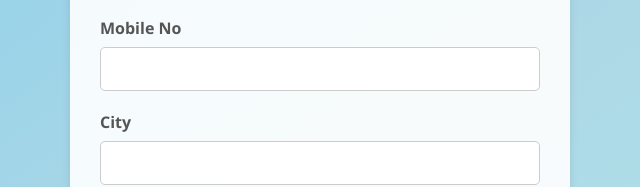
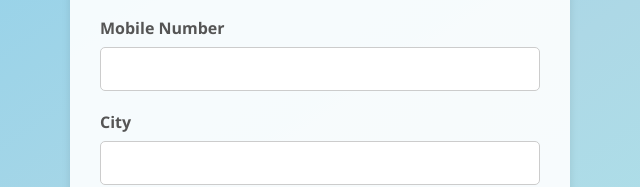
Before and after one commit to hrmsystems/Lead-Form, a plain HTML site: page index.html in a window 1280 px wide. Shown: the part 222-409 px from the top of the page, 320-960 px from the left. Drawn offline with Linux system fonts and the light colour scheme.

Commit message:
Update index.html

```diff
--- a/index.html
+++ b/index.html
@@ -16,7 +16,7 @@
             </div>
 
             <div class="form-group">
-                <label for="mobile">Mobile No</label>
+                <label for="mobile">Mobile Number</label>
                 <input type="tel" id="mobile" name="mobile" pattern="[0-9]{10}" title="Please enter a 10 digit mobile number" required>
             </div>
 
```
